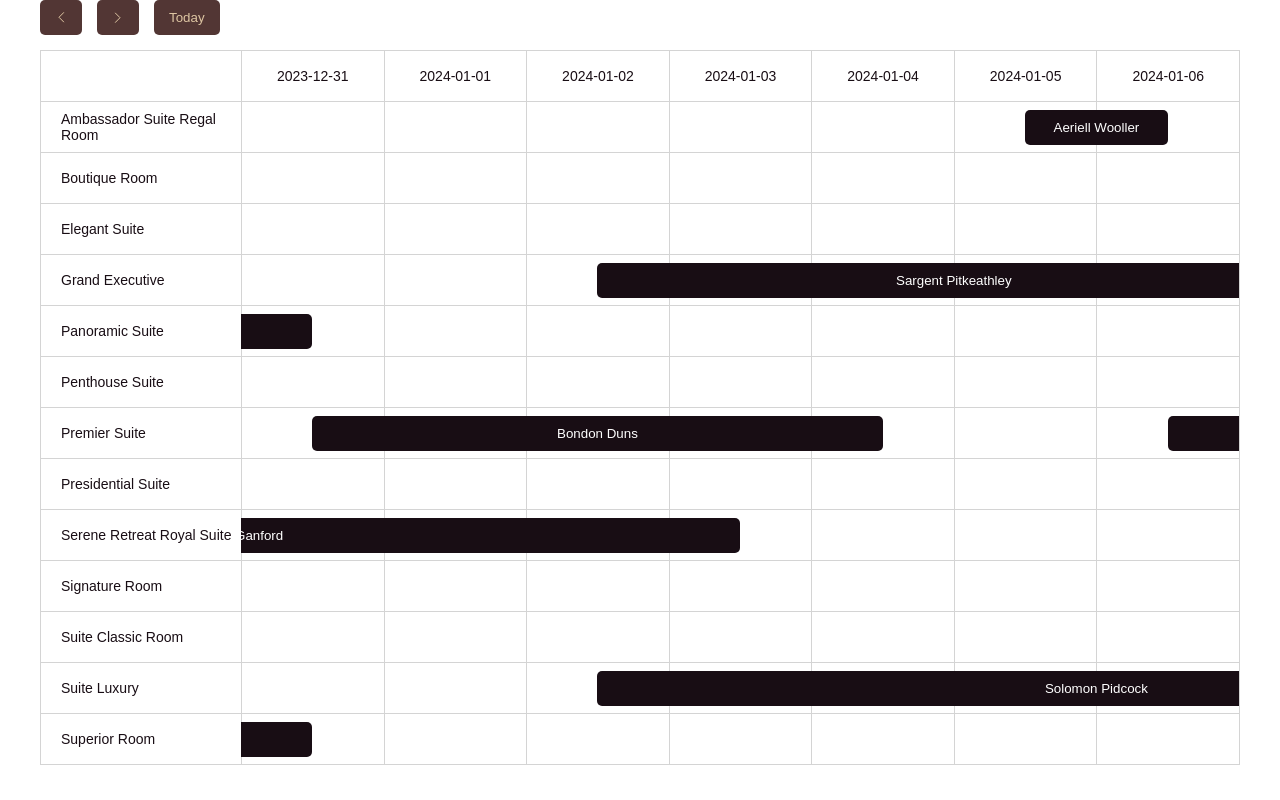
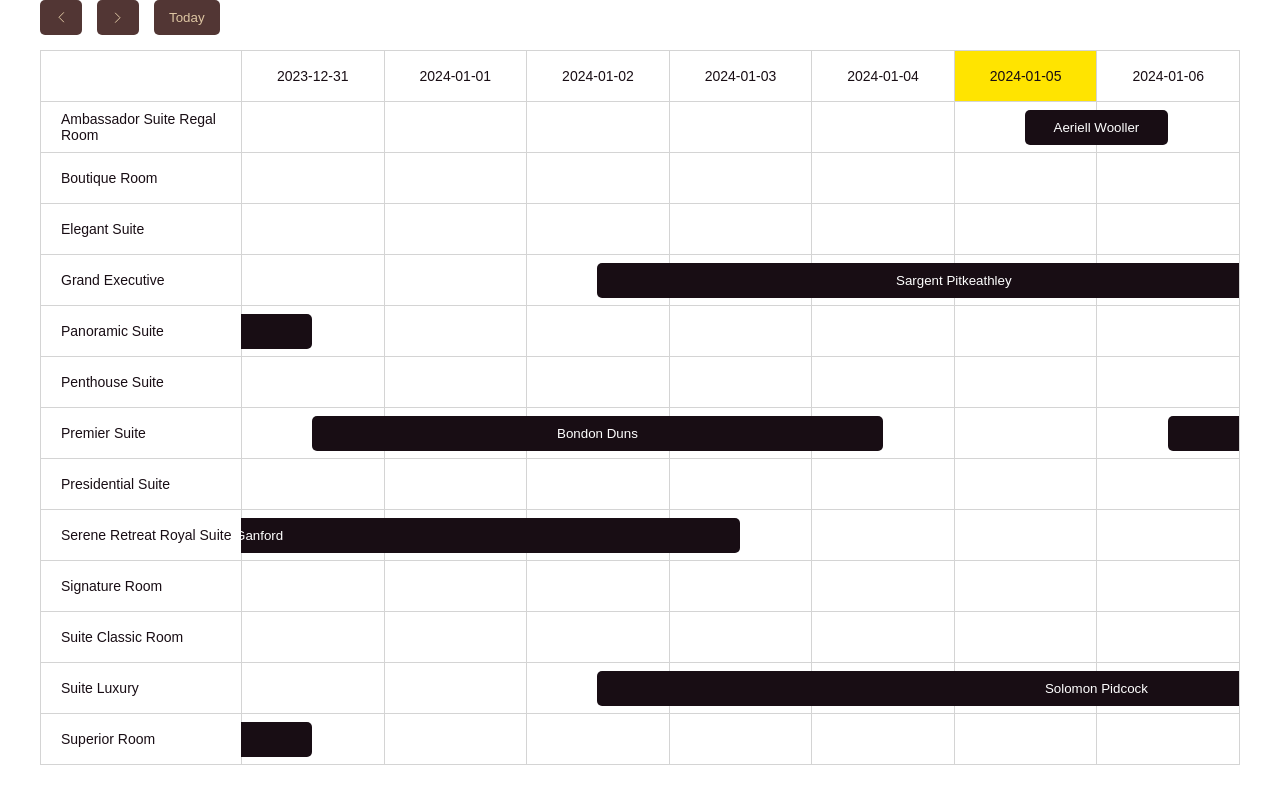
Before and after one commit to Artem-Zhuravlev/radevs-test, a Vue app: page / in a window 1280 px wide. Built offline with nearby package versions, Linux system fonts and the light colour scheme; data requests are answered from the project's data file.

Commit message:
feat(timeline-header): add active state for current day

```diff
--- a/src/entities/TimelineCalendar/TimelineCalendar.vue
+++ b/src/entities/TimelineCalendar/TimelineCalendar.vue
@@ -40,7 +40,7 @@ export default {
     TimelineModal,
   },
   async created() {
-    this.setCurrentWeek(this.today);
+    this.setCurrentWeek(this.startOfCurrentWeek);
     await this.fetch();
   },
   data() {
@@ -56,7 +56,7 @@ export default {
     ...mapState('calendarNav', [
       'currentWeek',
       'week',
-      'today',
+      'startOfCurrentWeek',
     ]),
     bookingRangeList() {
       if (!this.bookingList || this.bookingList.length === 0) {
--- a/src/entities/TimelineCalendar/common/TimelineHeader.vue
+++ b/src/entities/TimelineCalendar/common/TimelineHeader.vue
@@ -3,6 +3,9 @@
     <div class="timeline__days">
       <div
         class="timeline__day"
+        :class="{
+          'timeline__day--active': item === today
+        }"
         v-for="(item, index) in items"
         :key="index"
       >
@@ -13,6 +16,8 @@
 </template>
 
 <script>
+import { mapState } from 'vuex';
+
 export default {
   name: 'TimelineHeader',
   props: {
@@ -20,6 +25,11 @@ export default {
       type: Array,
       required: true,
     },
+  },
+  computed: {
+    ...mapState('calendarNav', [
+      'today',
+    ]),
   },
 };
 </script>
@@ -44,6 +54,10 @@ export default {
     @include center;
     border-left: var(--border);
     height: var(--space-extra-big);
+
+    &--active {
+      background-color: var(--color-info);
+    }
   }
 }
 </style>
--- a/src/store/modules/calendarNav.js
+++ b/src/store/modules/calendarNav.js
@@ -9,7 +9,8 @@ const generateWeekArray = (date) => Array.from(
 );
 
 const state = {
-  today: moment().startOf('week').format(SYSTEM_FORMAT),
+  today: moment().format(SYSTEM_FORMAT),
+  startOfCurrentWeek: moment().startOf('week').format(SYSTEM_FORMAT),
   currentWeek: '',
   week: Array.from({ length: 7 }, () => ''),
 };
@@ -45,7 +46,7 @@ const actions = {
   },
   // switch to present week
   presentWeek({ state, dispatch }) {
-    dispatch('setCurrentWeek', state.today);
+    dispatch('setCurrentWeek', state.startOfCurrentWeek);
   },
 };
 
--- a/src/styles/_variables.scss
+++ b/src/styles/_variables.scss
@@ -6,6 +6,7 @@
   --color-disabled: #c9c9c9;
   --color-secondary: #b6452c;
   --color-border: #d4d4d4;
+  --color-info: #ffe400;
   --color-text: #180d14;
   --color-light: #ddc5a2;
   --color-white: #fff;
```
